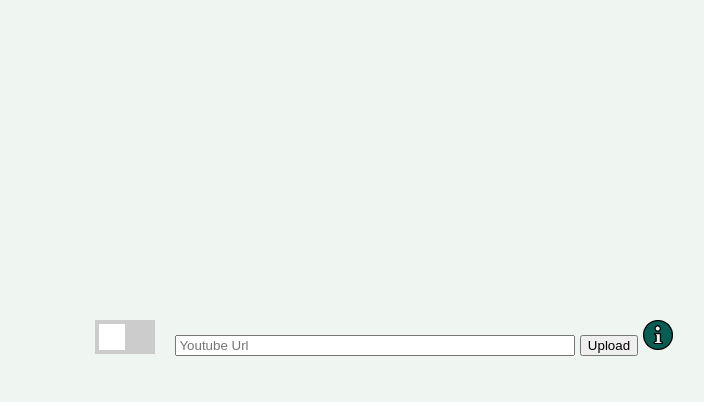
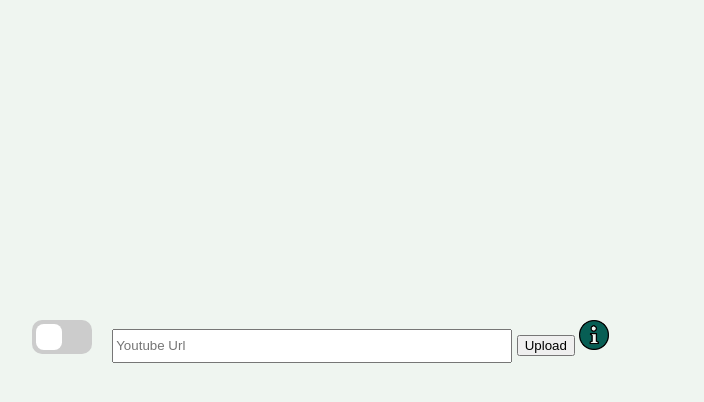
Before and after one commit to richard-vogl/dt_demo, a Django app: page /drumtranscription/ in a window 1280 px wide. Shown: the top 402 px of the page, without its empty margins (275-979 px from the left). Run offline with Django 3.2, Linux system fonts and the light colour scheme; some libraries are stand-ins or nearby versions.

Commit message:
Made it even more pretty

```diff
--- a/dt_demo/drumtranscription/static/drumtranscription/main.css
+++ b/dt_demo/drumtranscription/static/drumtranscription/main.css
@@ -15,6 +15,7 @@ body {
 
 /* The slider */
 .slider {
+  border-radius: 10px;
   position: absolute;
   cursor: pointer;
   top: 0;
@@ -27,6 +28,7 @@ body {
 }
 
 .slider:before {
+  border-radius: 30%;
   position: absolute;
   content: "";
   height: 26px;
@@ -52,8 +54,10 @@ input:checked + .slider:before {
   transform: translateX(26px);
 }
 
+
 .inputform{
   width: 400px;
+  height: 34px;
 }
 
 /* Tooltip container */
@@ -106,10 +110,16 @@ body {
 }
 
 #column2{
-  width: 65%;
+  width: 70%;
   height: 80px;
     display:flex;
     flex-direction:column;
     margin-top: auto;
   padding-top: 15px;
 }
+
+.infoImg{
+  width:20px;
+  height:20px;
+  display: inline;
+}
```
